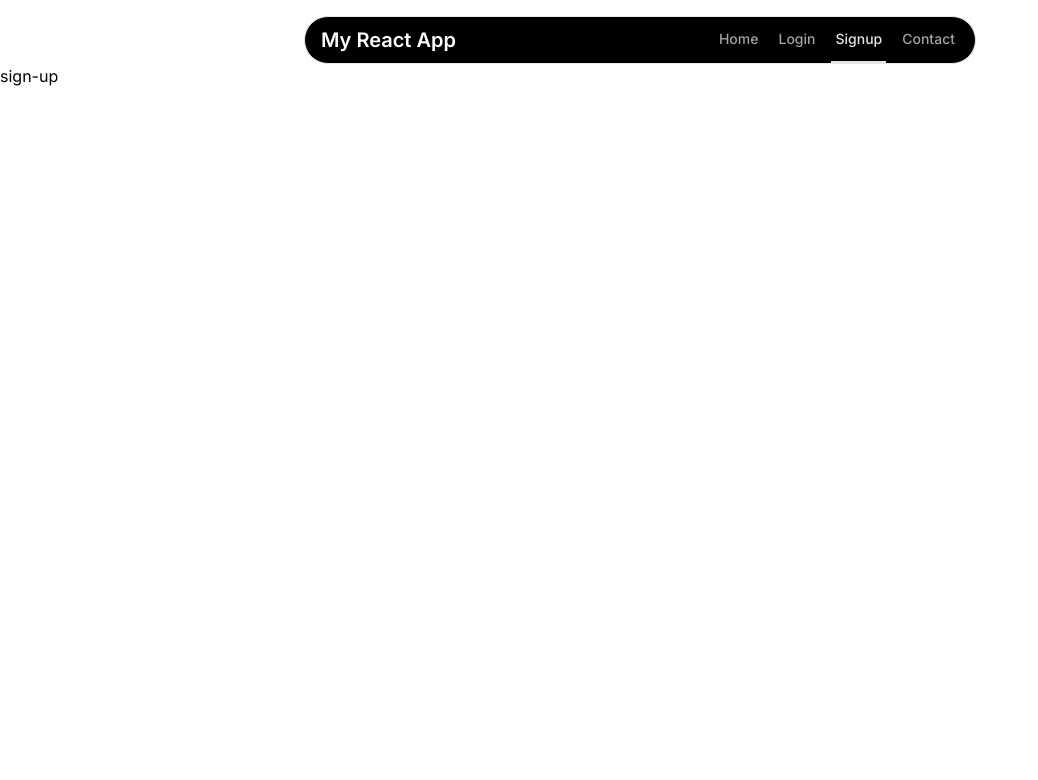
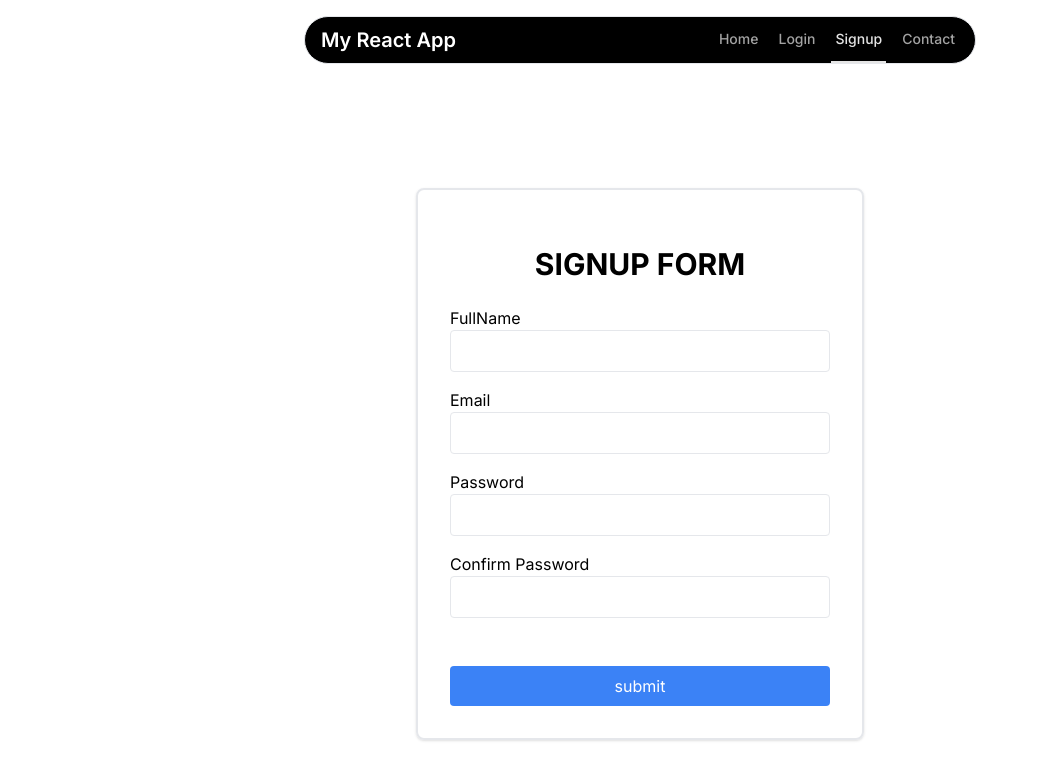
Before and after one commit to shubmodi/frontend, a Next.js app: page /sign-up in a window 1280 px wide. Shown: the top 780 px of the page, without its empty margins (0-1038 px from the left). Built offline with nearby package versions, Linux system fonts and the light colour scheme.

Commit message:
todolist and signup

```diff
--- a/src/app/sign-up/page.jsx
+++ b/src/app/sign-up/page.jsx
@@ -1,8 +1,77 @@
+'use client'
+import { useFormik } from 'formik'
 import React from 'react'
+import * as Yup from 'yup';
+
+const SignupSchema = Yup.object().shape({
+  name: Yup.string()
+    .min(2, 'Too Short!')
+    .max(50, 'Too Long!')
+    .required('Required'),
+    email: Yup.string().email('Invalid email').required('Required'),
+
+});
 
 const page = () => {
+
+  const signupForm = useFormik({
+    initialValues: {
+      name : '',
+      email : '',
+      password : '',
+      confirmPassword : '',
+    },
+    onSubmit: (values) => {
+      console.log(values);
+
+    },
+    validationSchema: SignupSchema
+  });
+
+
   return (
-    <div>sign-up</div>
+    <div className='flex justify-center items-center h-screen'>
+      <div className='w-full max-w-md mx-auto'>
+      <div className='rounded-lg border-2 shadow p-8'>
+       <h1 className='uppercase font-bold my-6 text-3xl text-center text-gray'>Signup Form</h1>
+
+       <form onSubmit={signupForm.handleSubmit}>
+       <label htmlFor="name">FullName</label>
+       <span className='text-sm ml-4 text-red-500 '>{signupForm.touched.name && signupForm.errors.name}</span>
+       <input id='name' onChange={signupForm.handleChange} value={signupForm.values.name} type="text"
+       className={'border rounded w-full px-3 py-2 mb-4'+
+        ((signupForm.touched.name && signupForm.errors.name)? 'border-red-500':'')
+       }
+       />
+       <label htmlFor="email">Email</label>
+       <span className='text-sm ml-4 text-red-500 '>{signupForm.touched.email && signupForm.errors.email}</span>
+       <input id='email' onChange={signupForm.handleChange} value={signupForm.values.email} type="email"
+       className='border rounded w-full px-3 py-2 mb-4'
+       />
+       <label htmlFor="password">Password</label>
+       <span className='text-sm ml-4 text-red-500 '>{signupForm.touched.password && signupForm.errors.password}</span>
+       <input id='password' onChange={signupForm.handleChange} value={signupForm.values.password} type="password"
+       className={'border rounded w-full px-3 py-2 mb-4'+
+        ((signupForm.touched.password && signupForm.errors.password)? 'border-red-500':'')
+       }
+       />
+       <label htmlFor="confirmpassword">Confirm Password</label>
+       <span className='text-sm ml-4 text-red-500 '>{signupForm.touched.confirmPassword && signupForm.errors.confirmPassword}</span>
+       <input id='ConfirmPassword' onChange={signupForm.handleChange} value={signupForm.values.confirmPassword} type="password"
+       className={'border rounded w-full px-3 py-2 mb-4'+
+        ((signupForm.touched.confirmPassword && signupForm.errors.confirmPassword)? 'border-red-500':'')
+       }
+       />
+
+       <button type='submit'
+       className='bg-blue-500 text-white px-3 py-2 mt-8 rounded w-full'>
+        submit
+        </button>
+
+       </form>
+      </div>
+      </div>
+    </div>
   )
 }
 
--- a/src/app/todolist/page.jsx
+++ b/src/app/todolist/page.jsx
@@ -27,8 +27,23 @@ const Todolist = () => {
     const addTask = (e) => {
         if (e.code === 'Enter'){
             console.log(e.target.value);
+            const newTask = { text:e.target.value, completed:false, added:new Date() };
+            setTaskList([ newTask ,...tasklist]);
             e.target.value = '';
         }
+    }
+
+    const deleteTask = (index) =>{
+     console.log(index);
+     const temp = tasklist;
+     temp.splice(index,1);
+    setTaskList([...temp])
+    }
+
+    const toggleCompleted = (index) =>{
+        const temp = tasklist;
+        temp[index].complete = !temp[index].complete;
+        setTaskList([...temp]);
     }
 
   return (
@@ -51,11 +66,24 @@ const Todolist = () => {
                 </button> */}
                 {
                 tasklist.map((task,index) => { return(
-                    <div key={index} className='rounded-md border mb-5 bg-gray-200 shadow p-4'>
+                    <div key={index} className='rounded-md border mb-5 bg-gray-200 shadow p-4 bg-gray-200'>
+                        {
+                            task.complete ? (
+                                <p className='bg-green-500 text-white rounded-full text-sm px-2 w-fit'>completed</p>
+                            ):(
+                                <p className='bg-blue-500 text-white rounded-full text-sm px-2 w-fit'>pending</p>
+                            )
+                        }
                         <p>{task.text}</p>
                         <div className='mt-2 flex justify-end gap-4'>
-                            <button className='bg-blue-500 text-white px-2 py-1 rounded-full'>Complete</button>
-                            <button className='bg-red-500 text-white px-2 py-1 rounded-full'>Delete</button>
+                            <button
+                            onClick={() => {toggleCompleted(index)}}
+                            className='bg-blue-500 text-white px-2 py-1 rounded-full'>
+                               {task.complete ? 'mark as pending':'mark as complete'}
+                            </button>
+                            <button
+                            onClick={() =>{deleteTask(index)}}
+                            className='bg-red-500 text-white px-2 py-1 rounded-full'>Delete</button>
                         </div>
                     </div>
                 ) })
```
Also changed, not shown: package.json (+6 -4 lines), src/components/Navbar.jsx (indentation only), 1 other file (tests, documents, lock files or other folders).
